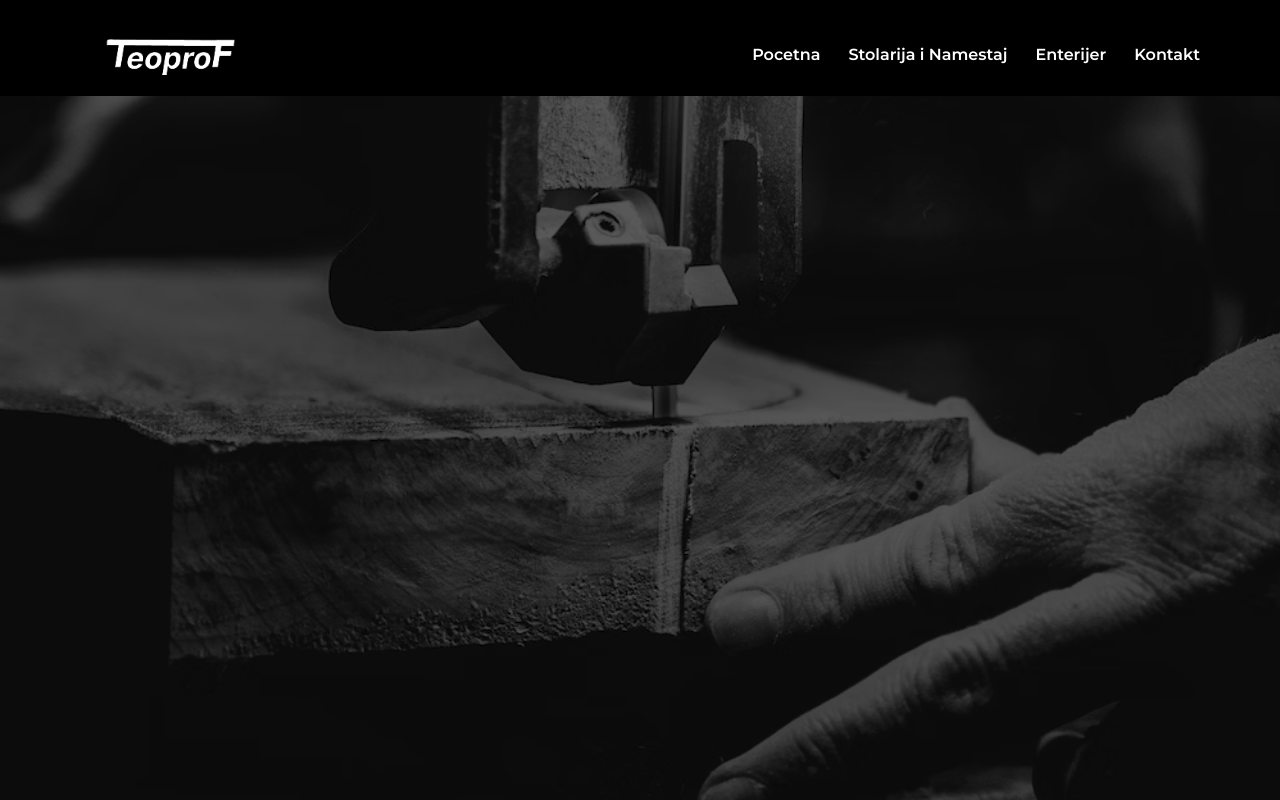
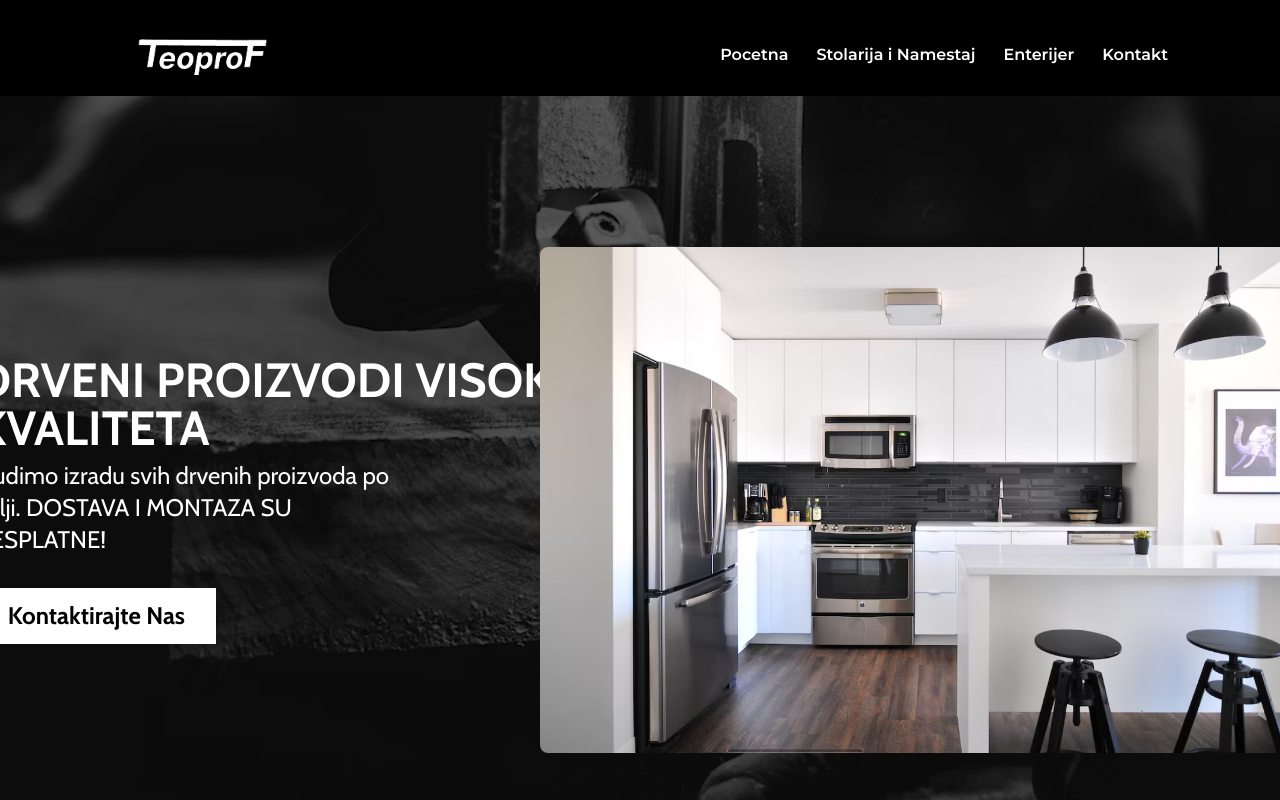
Before and after one commit to VasaOfficial/Teoprof, a Next.js app: page / in a window 1280 px wide. Shown: the top 800 px of the page. Built offline with nearby package versions, Linux system fonts and the light colour scheme.

Commit message:
feat: add front text, front image and button for contact in the first section

```diff
--- a/src/app/global.css
+++ b/src/app/global.css
@@ -14,7 +14,7 @@
   bottom: 0px;
   left: 50%;
   width: calc(50% + 20px);
-  height: 3px; /* Adjust the height to make the underline thicker */
+  height: 3px;
   background-color: white;
   transform: translateX(-50%) scaleX(0);
   transition: transform 0.2s ease;
--- a/src/app/layout.tsx
+++ b/src/app/layout.tsx
@@ -1,9 +1,12 @@
 import './global.css';
 
 import type { Metadata } from 'next';
-import { Inter } from 'next/font/google';
+import { Cabin } from 'next/font/google';
 
-const inter = Inter({ subsets: ['latin'] });
+const cabin = Cabin({
+  subsets: ['latin'],
+  variable: '--font-cabin',
+});
 
 export const metadata: Metadata = {
   generator: 'Next.js',
@@ -21,7 +24,7 @@ export default function RootLayout({
 }) {
   return (
     <html lang="en">
-      <body className={inter.className}>{children}</body>
+      <body className={cabin.className}>{children}</body>
     </html>
   );
 }
--- a/src/app/page.tsx
+++ b/src/app/page.tsx
@@ -1,10 +1,25 @@
+/* eslint-disable simple-import-sort/imports */
 /* eslint-disable tailwindcss/no-custom-classname */
+
+'use client';
+
+import { useRef } from 'react';
+
 import Image from 'next/image';
 import BackgroundImage from 'public/assets/background.avif';
+import Section1 from '@/public/assets/section1.png';
 
-import Navbar from './components/Navbar';
+import Navbar from '../components/Navbar';
 
 export default function Home() {
+  const bottomRef = useRef<HTMLDivElement>(null);
+
+  const handleScrollToBottom = () => {
+    if (bottomRef.current) {
+      bottomRef.current.scrollIntoView({ behavior: 'smooth' });
+    }
+  };
+
   return (
     <>
       <main className="flex flex-col">
@@ -23,6 +38,31 @@ export default function Home() {
             className="absolute left-0 top-0 h-full w-full bg-black opacity-60"
             style={{ zIndex: 1 }}
           />
+          <div className=" z-10 mx-auto flex h-full max-w-[85%] items-center justify-center gap-32">
+            <div className="section1 flex w-full max-w-[40%] flex-col justify-center">
+              <h1 className="mb-2 w-[46.5625rem] text-5xl font-bold text-white">
+                DRVENI PROIZVODI VISOKOG KVALITETA
+              </h1>
+              <p className="text-2xl text-white">
+                Nudimo izradu svih drvenih proizvoda po zelji. DOSTAVA I MONTAZA
+                SU BESPLATNE!
+              </p>
+              <button
+                onClick={handleScrollToBottom}
+                className="mt-8 h-14 w-60 bg-white text-2xl font-bold text-black"
+                type="button"
+              >
+                Kontaktirajte Nas
+              </button>
+            </div>
+            <Image
+              className="rounded-lg"
+              alt="istaknut enterijer"
+              src={Section1}
+              width={764}
+              height={507}
+            />
+          </div>
         </section>
         <section className="flex h-[1000px] w-full items-center justify-center bg-section2">
           <div className="text-black">
@@ -40,7 +80,9 @@ export default function Home() {
           </div>
         </section>
       </main>
-      <footer className="h-[300px] w-full bg-footer">FOOTER</footer>
+      <footer ref={bottomRef} className="h-[300px] w-full bg-footer">
+        FOOTER
+      </footer>
     </>
   );
 }
--- a/src/app/components/Navbar.tsx
+++ b/src/components/Navbar.tsx
@@ -23,7 +23,7 @@ export default function Navbar() {
     <nav className="fixed top-0 z-50 max-h-24 w-full bg-black">
       <div
         // eslint-disable-next-line tailwindcss/no-custom-classname
-        className={`${montserrat.variable} mx-auto flex max-w-[90%] items-center justify-between font-montserrat font-semibold`}
+        className={`${montserrat.variable} mx-auto flex max-w-[85%] items-center justify-between font-montserrat font-semibold`}
       >
         <Link href="/">
           <Image src={Logo} alt="logo" width={200} height={200} priority />
```
Also changed, not shown: public/assets/section1.png (added).
